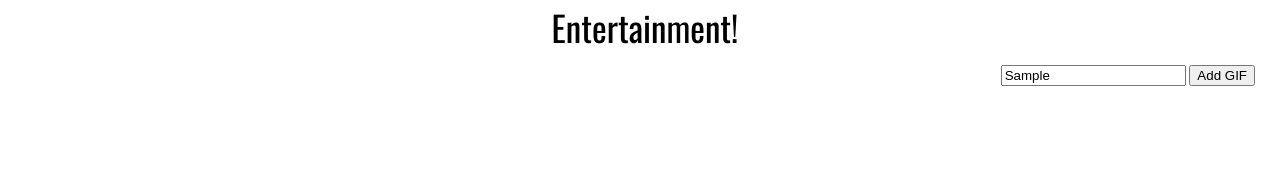
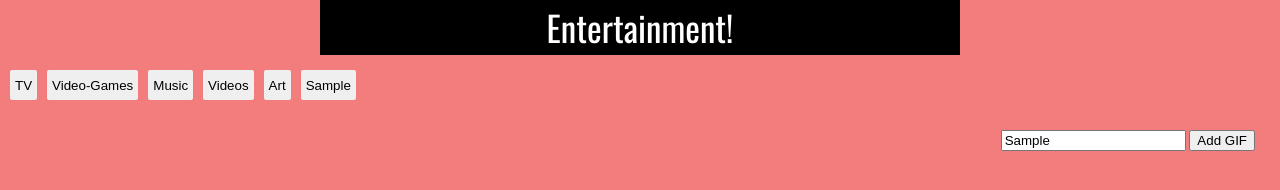
Before and after one commit to mwboct16/Giftastic, a plain HTML site: page index.html in a window 1280 px wide. Both pictures are taken after typing "Sample" into the empty fields and a click on the button "Add GIF". Drawn offline with nearby package versions, Linux system fonts and the light colour scheme; no server answers.

Commit message:
Need to fix buttons

```diff
--- a/css/style.css
+++ b/css/style.css
@@ -5,27 +5,31 @@ html, body {
 
 body {
     font-family: 'Oswald', sans-serif;
+    background-color: #f37d7d;
 }
 
 .container {
-    float: left;
     height: 100%;
     width: 100%;
+    text-align: center;
 }
 
 #heading {
     height: auto;
     min-height: 35px;
-    width: 100%;
-    margin: 5px;
+    width: 50%;
+    margin: 0 auto;
     clear: both;
     position: relative;
+    background-color: black;
+
 }
 
 #title {
     font-size: 35px;
     text-align: center;
-    padding-top: 5px;
+    padding: 10px;
+    color: white;
 }
 
 #search-box {
@@ -35,14 +39,32 @@ body {
 }
 
 #gif-display {
-    margin: auto;
     float: left;
+    display: inline-block;
+    margin: 10px;
+    position: relative;
 
 }
 
 #gif-buttons {
-    position: absolute;
+    margin-top: 5px;
+    padding: 5px;
+    position: relative;
+    min-height: 45px;
+    width: 100%;
+    overflow: hidden;
+
 }
+
+.gifButton {
+    padding: 5px;
+    margin: 5px;
+    border: none;
+    height: 30px;
+    border-radius: 2px;
+    transition: height 2s, width 2s, color 2s;
+}
+
 
 img {
     padding: 5px;
@@ -54,7 +76,11 @@ img {
 }
 
 img:hover {
-    height: 300px;
-    width: 300px;
+    height: 225px;
+    width: 225px;
     transition: height 2s, width 2s;
 }
+
+#gif-button {
+
+}
--- a/script/script.js
+++ b/script/script.js
@@ -6,16 +6,13 @@ $(document).ready(function () {
     // API Key Test => "http://api.giphy.com/v1/gifs/search?q=video_games&api_key=CeU0Jbw0czD5gfCfxKYQZNqDbTRzgI0G&limit=10"
     // Users search
 
-    var entTerms = ["TV", "Video-Games", "Music", "Videos", "Art"]
+    var entTerms = ["TV", "Video-Games", "Music", "Videos", "Art"];
 
-    // Clicking Search button Fetches Data from API
-    $("#search-btn").on("click", function (event) {
-
+    function displayGif() {
         var searchTerm = $("#search").val().trim();
 
-        var queryURL = "http://api.giphy.com/v1/gifs/search?q=" + searchTerm + "&api_key=CeU0Jbw0czD5gfCfxKYQZNqDbTRzgI0G&limit=10&tag=entertainment";
-        // Waits for user to press Enter or Search Icon to search instead of it doing it itself
-        event.preventDefault();
+        var queryURL = "http://api.giphy.com/v1/gifs/search?q=" + searchTerm +
+            "&api_key=CeU0Jbw0czD5gfCfxKYQZNqDbTRzgI0G&limit=10&tag=entertainment";
 
         $.ajax({
             url: queryURL,
@@ -29,11 +26,10 @@ $(document).ready(function () {
                 // $("#gif-display").text(JSON.stringify(response.data[0]));
                 var giphyData = response.data;
 
-
                 for (i = 0; i < giphyData.length; i++) {
 
+                    var image = giphyData[i].images.original.url;
 
-                    var image = giphyData[i].images.original.url;
                     console.log(image);
 
                     var gifDisplay = $("<img>");
@@ -43,22 +39,48 @@ $(document).ready(function () {
                     $("#gif-display").prepend(gifDisplay);
                 }
             });
+        }
+        //----------------------------------------------
         function renderButtons() {
             // keeps buttons from duplicating on click
-            $("gif-buttons").empty();
+            $("#gif-buttons").empty();
 
-            for (i = 0; i < giphyData.length; i++) {
+            for (i = 0; i < entTerms.length; i++) {
                 var a = $("<button>");
+
                 a.addClass("gifButton");
-                a.attr("data-term", giphyData[i]);
-                a.text(giphyData[i]);
-                $("gif-buttons").append(a);
 
+                a.attr("data-term", entTerms[i]);
+
+                a.text(entTerms[i]);
+                console.log(entTerms[i]);
+
+                $("#gif-buttons").append(a);
             }
-            console.log(renderButtons());
+        }
+
+        $("#search-btn").on("click", function (event) {
+
+            event.preventDefault();
+
+            var search = $("#search").val().trim();
+            console.log(entTerms)
+            entTerms.push(search);
+            renderButtons();
+            displayGif();
+        });
             renderButtons();
 
+        // I am trying to run the code when the buttons are pressed to produce GIFs according but will not move.
+        $(document).on("click", ".gifButton", function(){
 
-        }
-    })
-});
+            console.log(gif);
+            var gif = $(this).attr("data-term");
+            displayGif(gif);
+        });
+
+
+
+
+
+})
```
